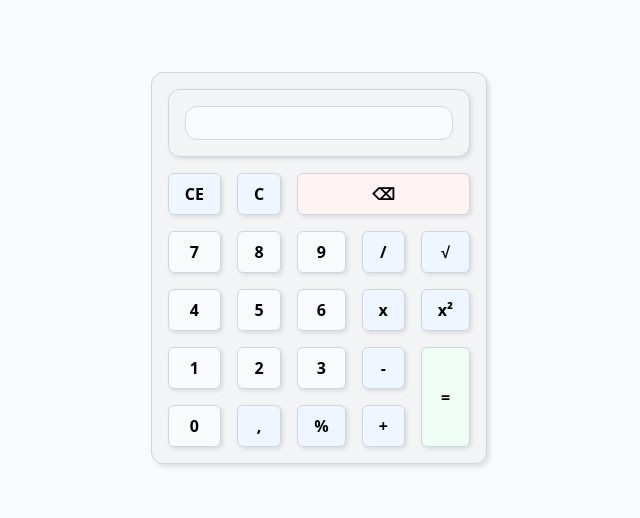
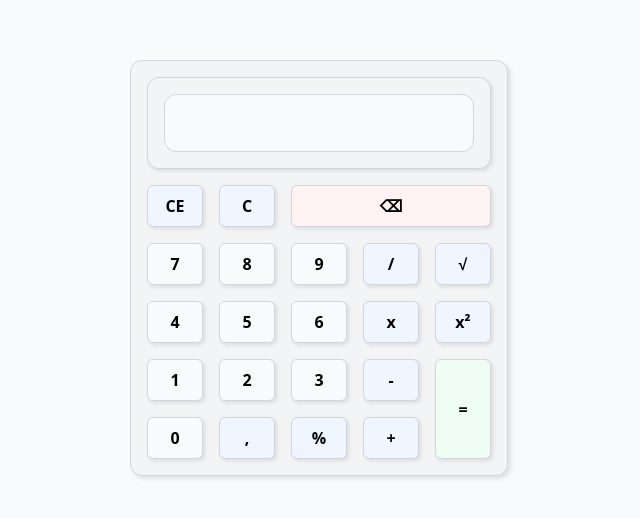
Before and after one commit to jao338/Calculator-Vue, a Vue app: page / in a window 1280 px wide. Shown: the part 132-650 px from the top of the page, without its empty margins (321-961 px from the left). Built offline with nearby package versions, Linux system fonts and the light colour scheme.

Commit message:
fix: Corrigindo altura e largura dos ícones

```diff
--- a/src/components/util/VisorComponent.vue
+++ b/src/components/util/VisorComponent.vue
@@ -5,7 +5,7 @@
         :class="[Colors.shadow, Colors.border]"
     >
         <div class="px-4 py-4 bg-gray-50 text-end" :class="Colors.border">
-            <div data-cy="result">
+            <div data-cy="result" class="min-h-[24px]">
                 <span  v-for="value in formatedValues" :key="value">
                     {{ value }}
                 </span>
--- a/src/composables/useHelpers.ts
+++ b/src/composables/useHelpers.ts
@@ -1,7 +1,22 @@
 export const useHelpers = () => {
     const resetArray = (): Array<string> => [];
 
+    // Não funciona como esperado. ** FINALIZAR **
+    function applySquareRoot(values: (string|number)[]): (string|number)[] {
+        const newValues: (string | number)[] = ['sqrt', '('];
+
+        for (const item of values) {
+            if (item !== 'sqrt') {
+                newValues.push(item);
+            }
+        }
+
+        values = newValues.push(')');
+        return values
+    }
+
     return {
         resetArray,
+        applySquareRoot,
     }
 }
--- a/src/pages/Calculator/Calculator.vue
+++ b/src/pages/Calculator/Calculator.vue
@@ -12,6 +12,7 @@
                         @click="item.action"
                         @emited-value="concatToValues"
                         :class="Colors.shadow"
+                        class="min-w-[56px]"
                     />
                 </template>
             </template>
@@ -41,7 +42,7 @@ function concatToValues(val: string | number): void {
     }
 
     if (val === 'sqrt') {
-        applySquareRoot();
+        applySquareRoot(values.value);
         return;
     }
     else{
```
